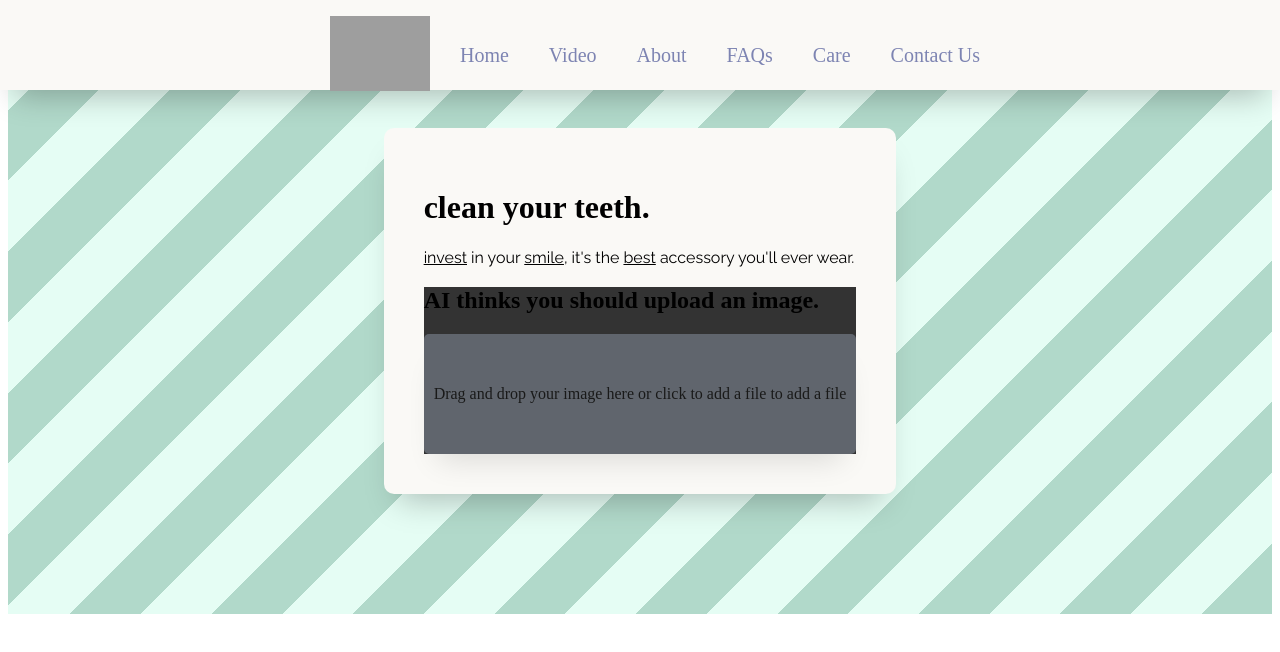
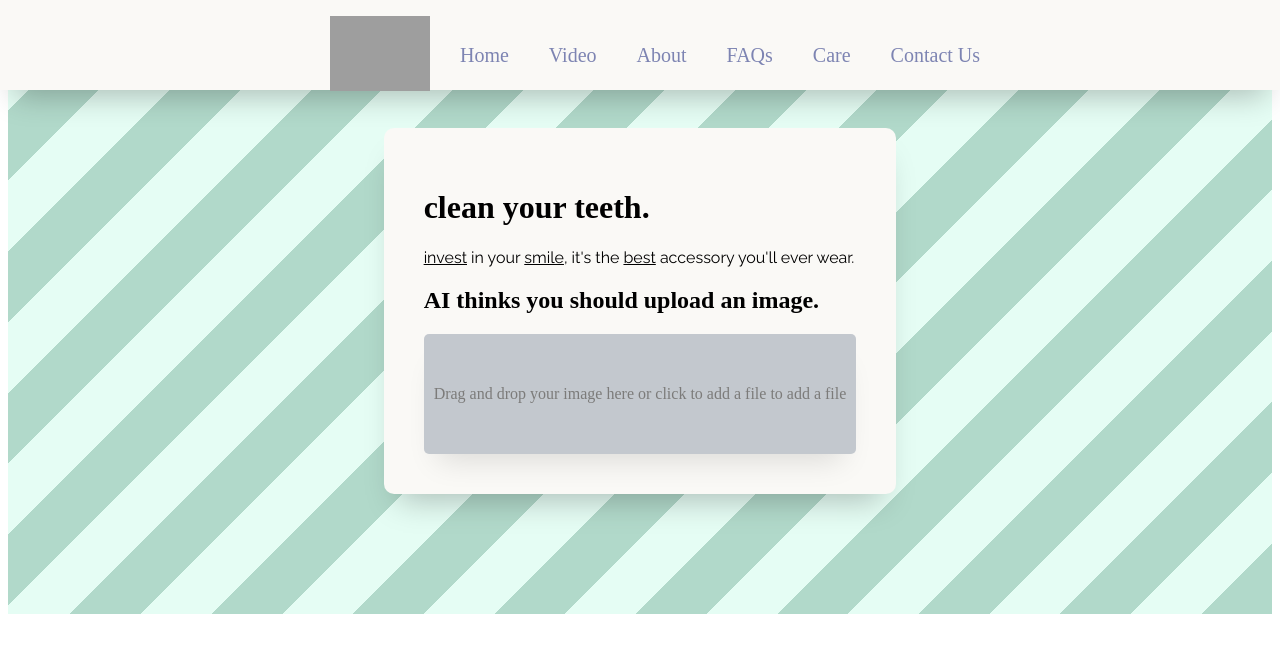
Before and after one commit to IMakeDiscordBots/shshacks2023, a SvelteKit app in the folder cleanYourTeeth/: page / in a window 1280 px wide. Shown: the top 652 px of the page. Built offline with nearby package versions, Linux system fonts and the light colour scheme; grey boxes are pictures that could not be loaded; a web font is replaced by a local one.

Commit message:
Update DragDrop.svelte

```diff
--- a/cleanYourTeeth/src/components/DragDrop.svelte
+++ b/cleanYourTeeth/src/components/DragDrop.svelte
@@ -92,7 +92,7 @@
         percentage = percentage;
     }
 </script>
-<div class = "dragDropContainer">
+
 {#if typeof percentage !== "undefined"}
     <h2>AI thinks your teeth are {percentage}% healthy.</h2>
 {:else}
@@ -117,7 +117,7 @@
         on:change={handleImageUpload}
     />
 </div>
-</div>
+
 
 <style>
     @import url("https://fonts.googleapis.com/css2?family=Gloock&family=Open+Sans&family=Playfair+Display&family=Raleway&display=swap");
@@ -127,10 +127,6 @@
         --primary: #8d98a7;
         --secondary: #dcccbb;
         --tertiary: #646e78;
-    }
-
-    .dragDropContainer {
-        background: #333;
     }
 
     h2 {
```
